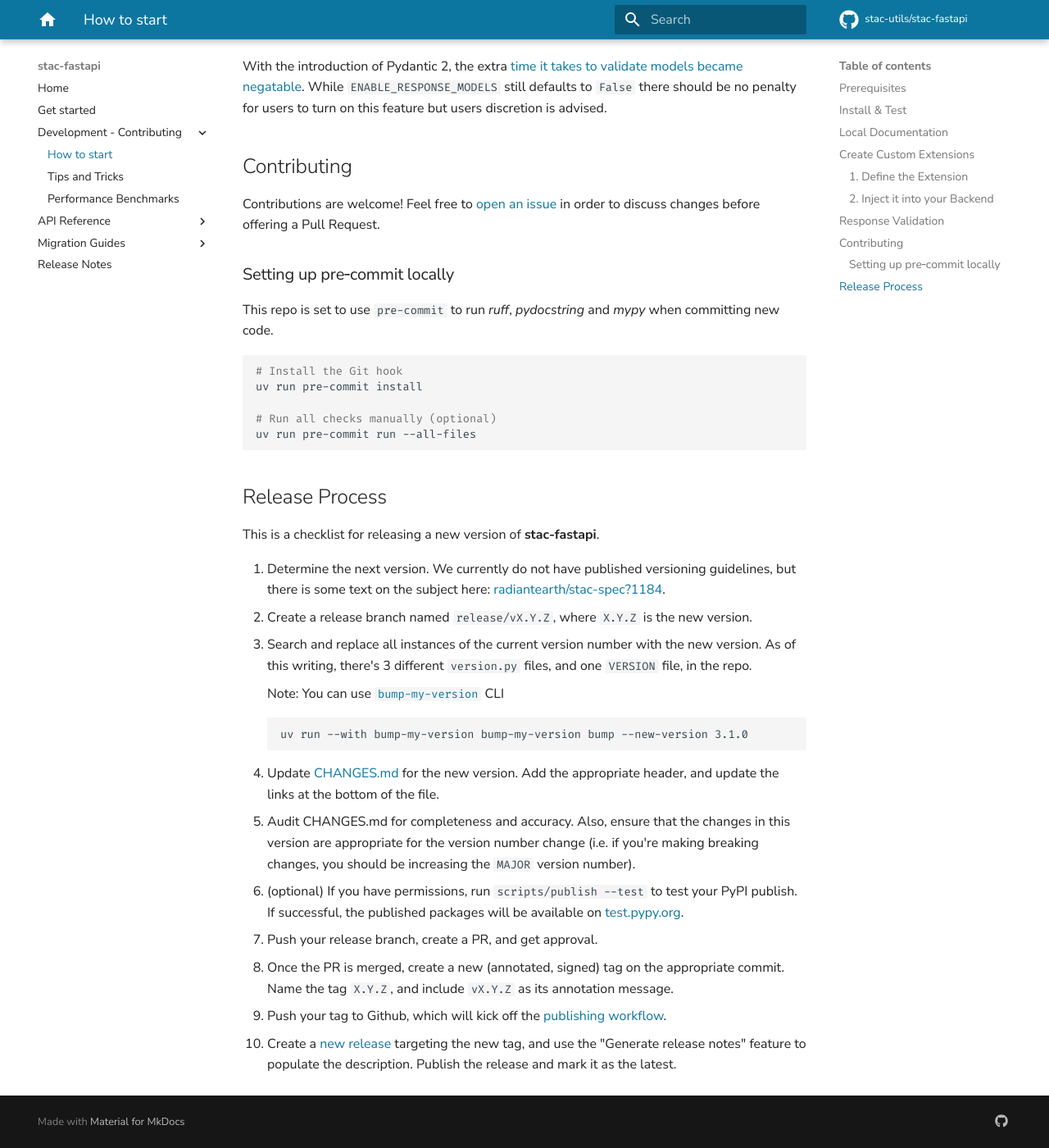
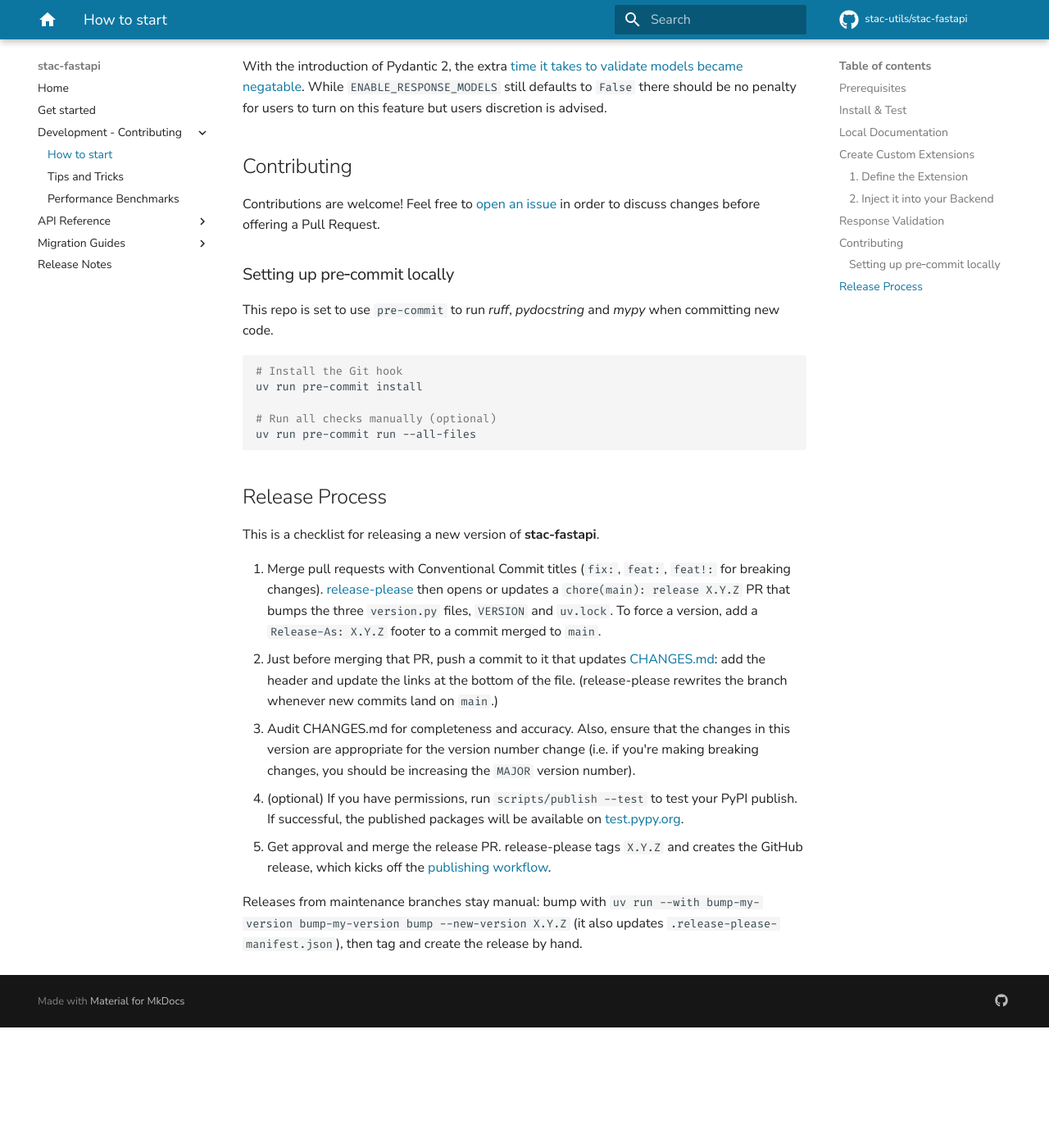
Before and after one commit to stac-utils/stac-fastapi, an MkDocs documentation site: the page built from docs/src/contributing.md, in a window 1280 px wide and 1400 px high, scrolled down 2120 px. Shown: the whole window at 82% size. Built offline with MkDocs 1.6.1 and Material for MkDocs 9.7.7, drawn with Linux system fonts in a browser that asks for light colours; comment, search, counter and statistics services are not loaded; after the commit the page ends 3373 px from its top, so only the background shows below that.

Commit message:
ci: automate releases with release-please
A merged fix or feat commit now opens a release PR, so fixes ship without a hand-cut release.

````diff
--- a/docs/src/contributing.md
+++ b/docs/src/contributing.md
@@ -106,19 +106,10 @@
 
 This is a checklist for releasing a new version of **stac-fastapi**.
 
-1. Determine the next version. We currently do not have published versioning guidelines, but there is some text on the subject here: <https://github.com/radiantearth/stac-spec/discussions/1184>.
-2. Create a release branch named `release/vX.Y.Z`, where `X.Y.Z` is the new version.
-3. Search and replace all instances of the current version number with the new version. As of this writing, there's 3 different `version.py` files, and one `VERSION` file, in the repo.
+1. Merge pull requests with Conventional Commit titles (`fix:`, `feat:`, `feat!:` for breaking changes). [release-please](https://github.com/googleapis/release-please) then opens or updates a `chore(main): release X.Y.Z` PR that bumps the three `version.py` files, `VERSION` and `uv.lock`. To force a version, add a `Release-As: X.Y.Z` footer to a commit merged to `main`.
+2. Just before merging that PR, push a commit to it that updates [CHANGES.md](./CHANGES.md): add the header and update the links at the bottom of the file. (release-please rewrites the branch whenever new commits land on `main`.)
+3. Audit CHANGES.md for completeness and accuracy. Also, ensure that the changes in this version are appropriate for the version number change (i.e. if you're making breaking changes, you should be increasing the `MAJOR` version number).
+4. (optional) If you have permissions, run `scripts/publish --test` to test your PyPI publish. If successful, the published packages will be available on <http://test.pypy.org>.
+5. Get approval and merge the release PR. release-please tags `X.Y.Z` and creates the GitHub release, which kicks off the [publishing workflow](.github/workflows/publish.yml).
 
-    Note: You can use [`bump-my-version`](https://github.com/callowayproject/bump-my-version) CLI
-    ```
-    uv run --with bump-my-version bump-my-version bump --new-version 3.1.0
-    ```
-
-4. Update [CHANGES.md](./CHANGES.md) for the new version. Add the appropriate header, and update the links at the bottom of the file.
-5. Audit CHANGES.md for completeness and accuracy. Also, ensure that the changes in this version are appropriate for the version number change (i.e. if you're making breaking changes, you should be increasing the `MAJOR` version number).
-6. (optional) If you have permissions, run `scripts/publish --test` to test your PyPI publish. If successful, the published packages will be available on <http://test.pypy.org>.
-7. Push your release branch, create a PR, and get approval.
-8. Once the PR is merged, create a new (annotated, signed) tag on the appropriate commit. Name the tag `X.Y.Z`, and include `vX.Y.Z` as its annotation message.
-9. Push your tag to Github, which will kick off the [publishing workflow](.github/workflows/publish.yml).
-10. Create a [new release](https://github.com/stac-utils/stac-fastapi/releases/new) targeting the new tag, and use the "Generate release notes" feature to populate the description. Publish the release and mark it as the latest.
+Releases from maintenance branches stay manual: bump with `uv run --with bump-my-version bump-my-version bump --new-version X.Y.Z` (it also updates `.release-please-manifest.json`), then tag and create the release by hand.
--- a/pyproject.toml
+++ b/pyproject.toml
@@ -132,3 +132,8 @@
 filename = "stac_fastapi/types/stac_fastapi/types/version.py"
 search = '__version__ = "{current_version}"'
 replace = '__version__ = "{new_version}"'
+
+[[tool.bumpversion.files]]
+filename = ".release-please-manifest.json"
+search = '".": "{current_version}"'
+replace = '".": "{new_version}"'
````
Also changed, not shown: release-please-config.json (added, +31 -0 lines), .release-please-manifest.json (added), 4 other files.
